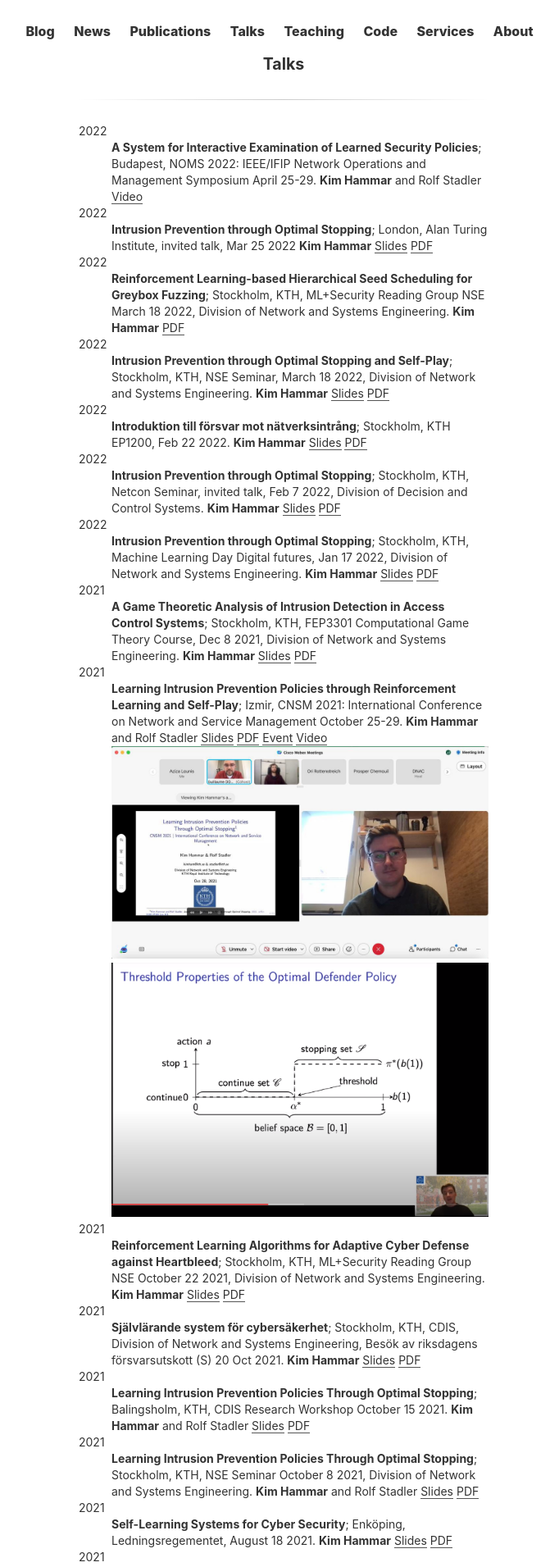
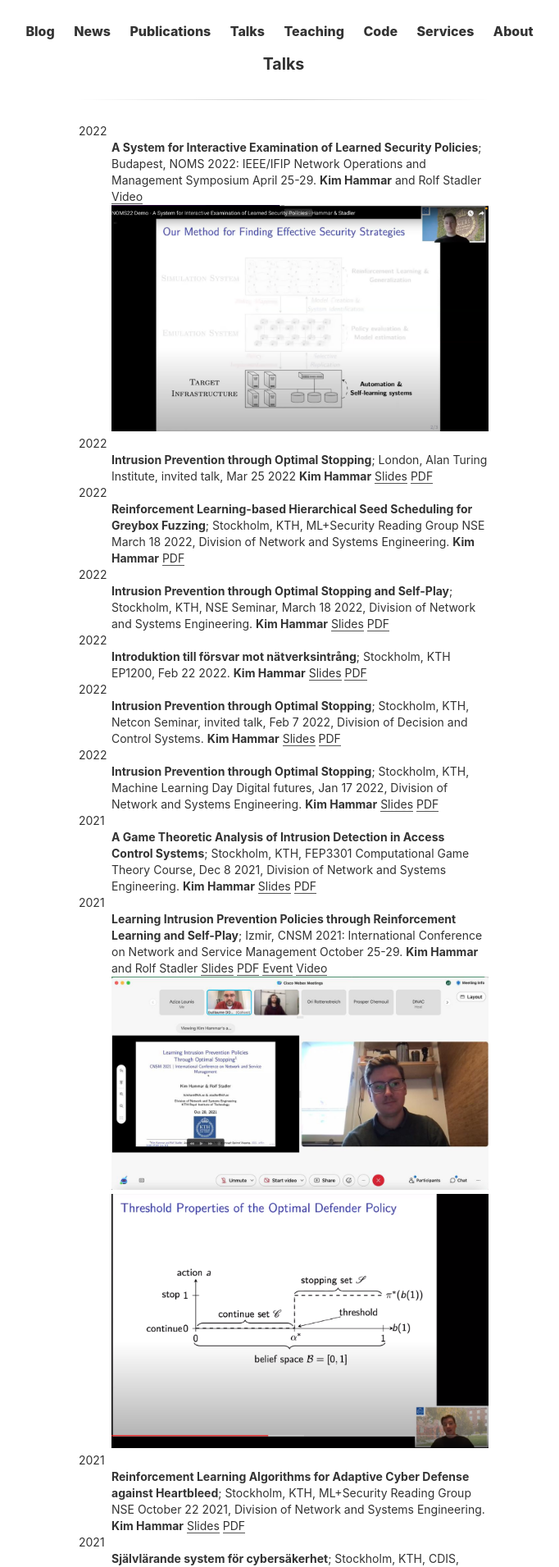
Before and after one commit to Limmen/Limmen.github.io, a Jekyll site: the page built from talks.md, in a window 1280 px wide. Shown: the part 342-2253 px from the top of the page at 82% size, without its empty margins (294-976 px from the left). Built offline with Jekyll 4.4.1, drawn with Linux system fonts in a browser that asks for light colours.

Commit message:
upd talks

```diff
--- a/talks.md
+++ b/talks.md
@@ -7,6 +7,7 @@ title: Talks
 :   **A System for Interactive Examination of Learned Security Policies**; Budapest, NOMS 2022: IEEE/IFIP Network Operations and Management Symposium April 25-29.
     **Kim Hammar** and Rolf Stadler
 	[Video](https://www.youtube.com/watch?v=18P7MjPKNDg)
+   ![noms_2022_presentation](/assets/noms22_presentation_26_april_22.png "Presentation at NOMS 2022")
 
 2022
 :   **Intrusion Prevention through Optimal Stopping**; London, Alan Turing Institute, invited talk, Mar 25 2022
```
Also changed, not shown: assets/noms22_presentation_26_april_22.png (added).
